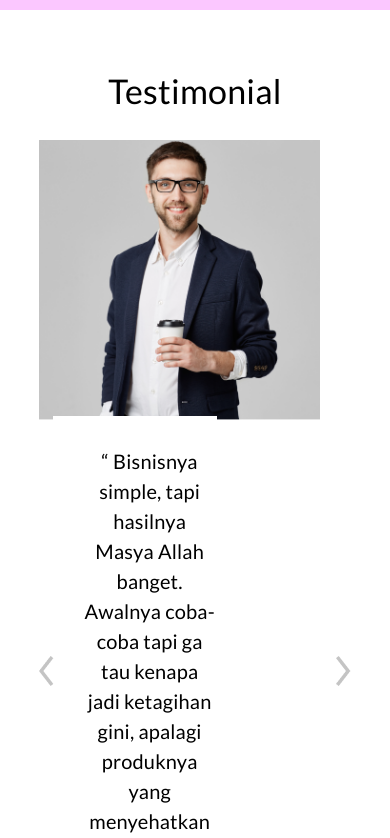
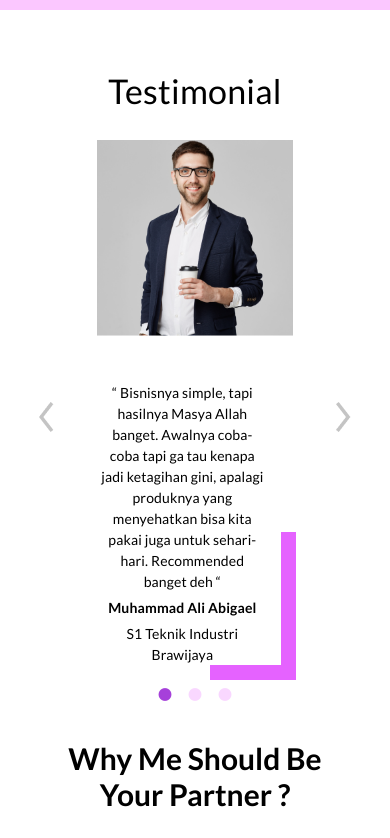
Before and after one commit to Alzhaffron-Indonesia/client-side, a React (Create React App) app: page / in a window 390 px wide. Shown: the part 1140-1978 px from the top of the page. Built offline with nearby package versions, Linux system fonts and the light colour scheme.

Commit message:
fix responsive

```diff
--- a/src/Components/Carousel.js
+++ b/src/Components/Carousel.js
@@ -11,16 +11,11 @@ const useStyles = makeStyles((theme) => ({
   },
   paper: {
     width: '90%',
+    margin: '0 auto'
   },
   image: {
     width: 128,
     height: 128,
-  },
-  img: {
-    marginLeft: 'auto',
-    display: 'block',
-    maxWidth: '100%',
-    maxHeight: '100%',
   },
   heroDesc: {
     maxWidth: '90%',
@@ -56,7 +51,7 @@ const Carousel = () => {
               </Grid>
           </Grid>
           <Grid item md={6} className={classes.heroImg}>
-            <img className={classes.img} alt="complex" src={imgTesti} />
+            <img className="testi-img" alt="complex" src={imgTesti} />
           </Grid>
         </Grid>
       </div>
--- a/src/Modules/index.scss
+++ b/src/Modules/index.scss
@@ -101,7 +101,7 @@ nav {
   }
 }
 
-@media (max-width: 425px) {
+@media (max-width: 500px) {
   .hero-detail {
     margin-top: 4em;
   }
@@ -185,9 +185,16 @@ nav {
     background-color: white;
     bottom: 20px;
     p {
-        font-size: 20px !important;
+        font-size: 20px;
     }
 
+}
+
+.testi-img {
+    margin-left: auto;
+    display: block;
+    max-width: 100%;
+    max-height: 100%;
 }
 
 .arrow-back {
@@ -231,14 +238,52 @@ nav {
 //     padding: 20px;
 // }
 
-@media(max-width: 768px) {
+@media(max-width: 1203px) {
+    .testi-desc{
+        bottom: 40px;
+        p {
+            font-size: 17px;
+        }
+    }
+}
+@media(max-width: 1100px) {
+    .testi-desc{
+        left: 50px;
+        p {
+            font-size: 16px;
+        }
+    }
+}
+// @media(max-width: 1000px) {
+//     .testi-desc{
+//         bottom: 30px;
+//         p {
+//             font-size: 15px !important;
+//         }
+//     }
+// }
+@media(max-width: 1000px) {
     .carousel-section {
         flex-direction: column-reverse;
     }
     .testi-desc {
         width: 100%;
-        position: relative;
+        position: static;
+        max-width: 90%;
+        margin: 0 auto;
         left: 0;
+    }
+}
+@media(max-width: 425px) {
+    .testi-desc {
+        p {
+            font-size: 14px;
+        }
+    }
+    .testi-img {
+        margin: 0 auto;
+        display: block;
+        max-width: 70%;
     }
 }
 // testi end
```
